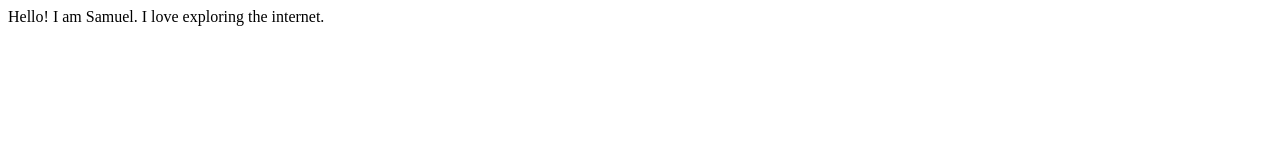
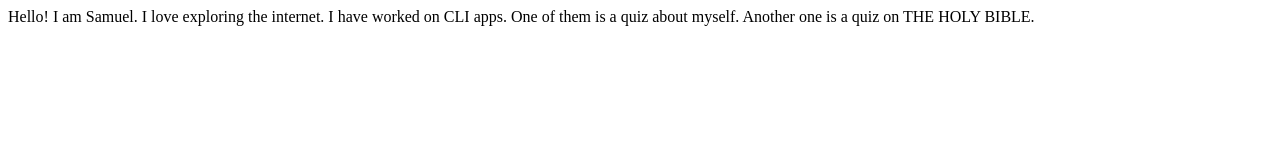
Before and after one commit to samuelannepogu/samsite, a plain HTML site: page index.html in a window 1280 px wide. Drawn offline with Linux system fonts and the light colour scheme.

Commit message:
update : details of projects

```diff
--- a/index.html
+++ b/index.html
@@ -10,5 +10,9 @@
     Hello! I am Samuel.
 
     I love exploring the internet.
+
+    I have worked on CLI apps.
+    One of them is a quiz about myself.
+    Another one is a quiz on THE HOLY BIBLE.
 </body>
 </html>
```
